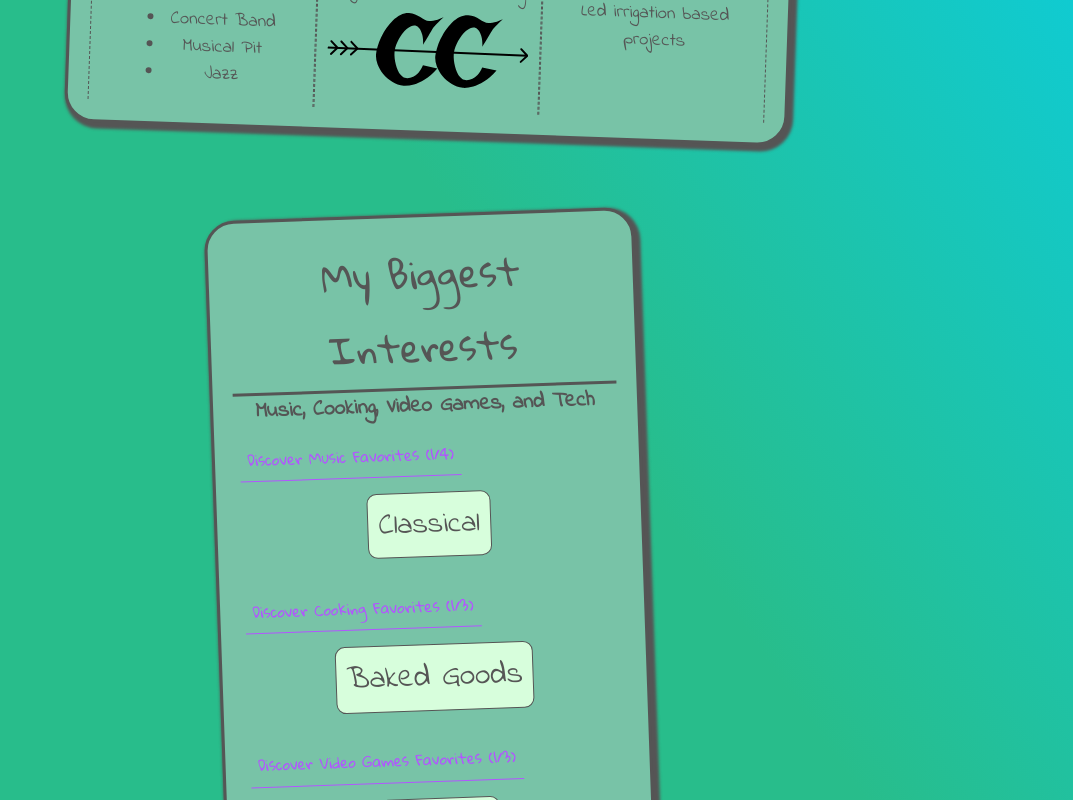
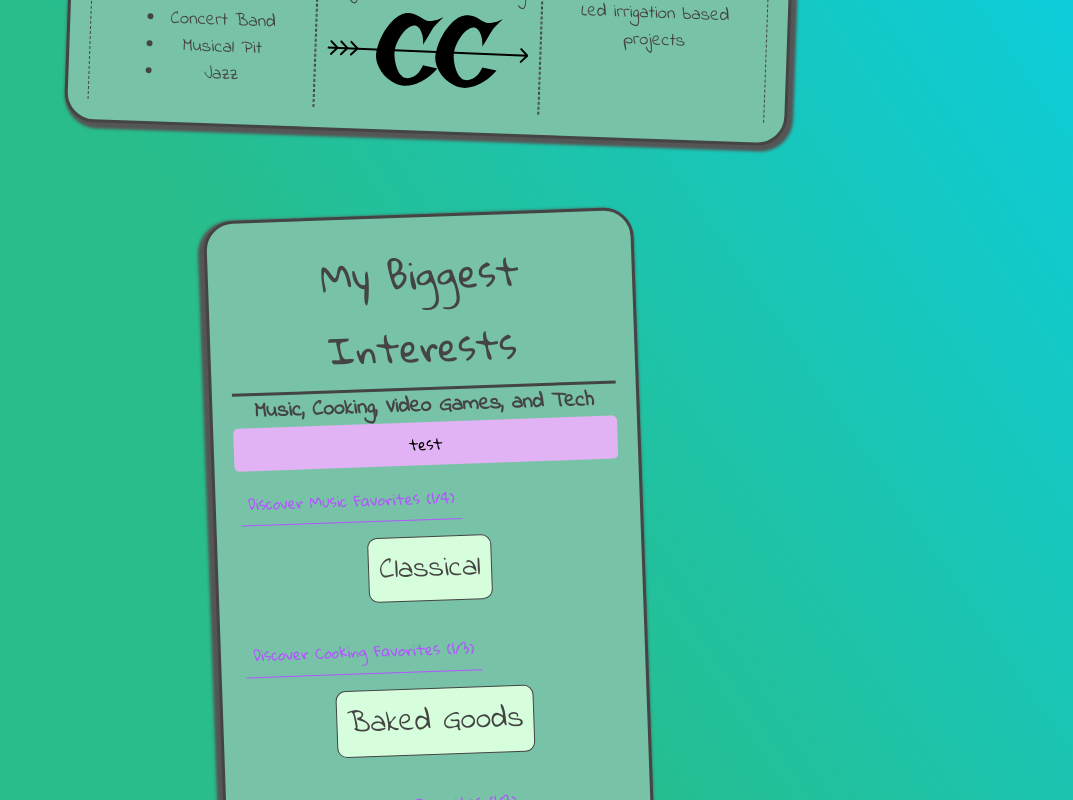
Before and after one commit to SuperJu5tin/vue-site-personal, a Vue app: page / in a window 1280 px wide. Shown: the part 728-1528 px from the top of the page, without its empty margins (207-1280 px from the left). Built offline with nearby package versions, Linux system fonts and the light colour scheme.

Commit message:
minor fixes

```diff
--- a/src/components/aboutMe/Interests.vue
+++ b/src/components/aboutMe/Interests.vue
@@ -9,7 +9,6 @@
     return newSentence
 
   }
-
 </script>
 
 <script lang="ts">
@@ -22,6 +21,12 @@
     data() {
       return {
         interests: {} as InterestObject,
+      }
+    },
+    methods: {
+      clearLocalStorage() {
+        localStorage.clear()
+        this.$emit("clearLocalStorage")
       }
     },
     mounted() {
@@ -41,6 +46,7 @@
   <div class="interests">
       <h1 class="underline">My Biggest Interests</h1>
       <h3> {{ listJoinDiffLast(Object.keys(interests), ", ", " and ") }} </h3>
+      <button class="button-one" @click="clearLocalStorage" >test</button>
       <CatergorizedCards v-for="interest in Object.keys(interests)" :interest="interest" :favorites="interests[interest]" />
   </div>
 </template>
@@ -55,13 +61,12 @@
     flex-direction: column;
     flex-wrap: wrap;
     background-color: #78c3a7;
-    color: #555;
     border-radius: 30px;
     border: solid;
     rotate: -2deg;
     justify-content: center;
     align-content: space-around;
-    box-shadow: 3px 3px 3px 3px #555;
+    box-shadow: -3px 3px 3px 3px #555;
 
 }
 
--- a/src/components/aboutMe/Skills.vue
+++ b/src/components/aboutMe/Skills.vue
@@ -49,7 +49,6 @@ export default {
     height:fit-content;
     width: fit-content;
     background-color:#78c3a7;
-    color:#555;
     border-radius:30px;
     border:solid;
     box-shadow:3px 3px 3px 3px #555;
--- a/src/components/aboutMe/cards/Card.vue
+++ b/src/components/aboutMe/cards/Card.vue
@@ -26,7 +26,6 @@ const randFontSize = `${(Math.random() * (maxFontSize - minFontSize)) + minFontS
   font-size: v-bind(randFontSize);
   border: solid 1px;
   border-radius: 10px;
-  color: #555;
   background-color: v-bind(colors[randColor]);
   text-align: center;
   cursor:default;
--- a/src/components/aboutMe/cards/CatergorizedCards.vue
+++ b/src/components/aboutMe/cards/CatergorizedCards.vue
@@ -5,32 +5,42 @@ import type { Ref } from 'vue'
 import Card from './Card.vue'
 
 const props = defineProps<{ interest:string, favorites:Array<string> }>()
-const favoritesCopy = ref([...props.favorites])
-
-const popRandomFavorite = () => {
-   const randX: number = Math.floor(Math.random() * (favoritesCopy.value.length - 1))
-   console.log(randX)
-   const newFavorite: string = favoritesCopy.value[randX]
-   favoritesCopy.value.splice(randX, 1)
-   return newFavorite
-}
+const interestName:Ref<string> = ref(props.interest)
+const favoritesCopy:Ref<Array<string>> = ref([...props.favorites])
+const activeFavorites:Ref<Array<string>> = ref([])
 
 const addFavorite = () => {
    if (favoritesCopy.value.length <= 0) {
       return
    }
-   activeFavorites.value.push(popRandomFavorite())
-
+   const randX: number = Math.floor(Math.random() * (favoritesCopy.value.length - 1))
+   const newFavorite: string = favoritesCopy.value[randX]
+   favoritesCopy.value.splice(randX, 1)
+   activeFavorites.value.push(newFavorite)
+   localStorage.setItem(interestName.value, JSON.stringify(activeFavorites.value))
 }
 
-const activeFavorites:Ref<Array<string>> = ref([popRandomFavorite()])
+const checkCards = () => {
+   const favoriteLocalStorage = localStorage.getItem(interestName.value)
+   if (favoriteLocalStorage === null) {
+      addFavorite()
+      localStorage.setItem(interestName.value, JSON.stringify(activeFavorites.value))
+      console.log(interestName.value)
+   } else {
+      activeFavorites.value = JSON.parse(favoriteLocalStorage)
+   }
+}
+
+checkCards()
+
+
 
 </script>
 
 <template>
    <div class="interest-holder">
       <!-- <h2>{{ interest }}</h2> -->
-         <button @click="addFavorite" class="button-styled button-two">Discover {{ interest }} Favorites ({{ activeFavorites.length }}/{{ favorites.length }})</button>
+         <button @clearLocalStorage="checkCards" @click="addFavorite" class="button-styled button-two">Discover {{ interest }} Favorites ({{ activeFavorites.length }}/{{ favorites.length }})</button>
          <div class="card-holder">
             <Card v-for="favorite in activeFavorites" :favorite="favorite"/>
          </div>
--- a/src/style.css
+++ b/src/style.css
@@ -5,8 +5,8 @@ html {
 body {
   margin: 0;
   padding: 0;
-  color: #555555;
-  background: linear-gradient(to top right, rgb(40, 189, 139) 50%, #00d4ff);
+  color: #444;
+  background: linear-gradient(to top right, rgb(40, 189, 139) 40%, #00d4ff);
   font-family: 'Indie Flower', Caveat, cursive;
   font-weight: 400;
   font-size: 1.15em;
```
